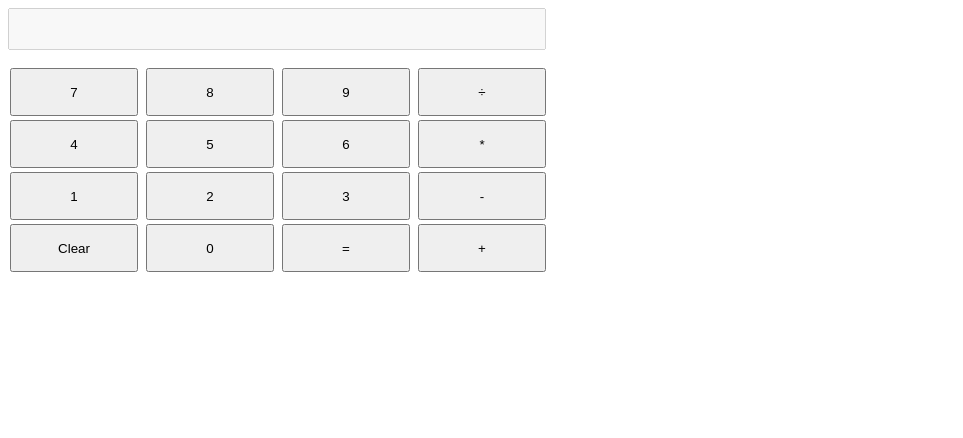
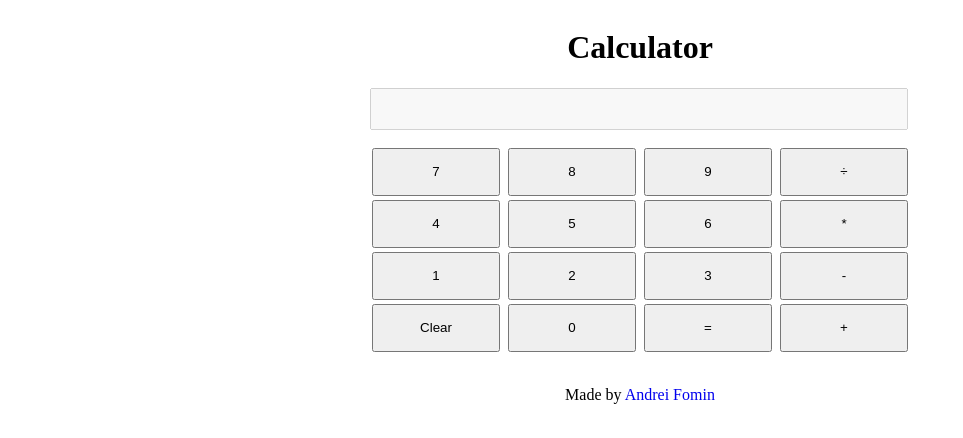
Before and after one commit to fandr-fa/calculator, a plain HTML site: page index.html in a window 1280 px wide. Shown: the whole page, without its empty margins (0-963 px from the left). Drawn offline with Linux system fonts and the light colour scheme.

Commit message:
Make Calculator prettier

```diff
--- a/index.html
+++ b/index.html
@@ -4,11 +4,13 @@
     <meta charset="UTF-8">
     <meta http-equiv="X-UA-Compatible" content="IE=edge">
     <meta name="viewport" content="width=device-width, initial-scale=1.0">
-    <title>Document</title>
+    <title>Calculator</title>
     <script src="script.js" defer></script>
     <link rel="stylesheet" href="style.css">
 </head>
 <body>
+    <div class="container">
+        <h1>Calculator</h1>
         <div id="calculator">
             <input id="display" disabled>
             <div class="calculator-row">
@@ -36,5 +38,9 @@
                 <button class="op-button">+</button>
             </div>
         </div>
+        <div id="footer">
+            Made by <a href="https://github.com/fandr-fa" id="signature">Andrei Fomin</a>
+        </div>
+    </div>
 </body>
 </html>
--- a/style.css
+++ b/style.css
@@ -1,3 +1,10 @@
+.container {
+    display: flex;
+    flex-direction: column;
+    justify-content: center;
+    align-items: center;
+}
+
 #display {
     text-align: right;
     width: 530px;
@@ -10,3 +17,11 @@
     height: 48px;
     margin: 2px;
 }
+
+#footer {
+    margin-top: 32px;
+}
+
+#signature {
+    text-decoration: none;
+}
```
Lines whose indentation alone changed are shown as unchanged.
